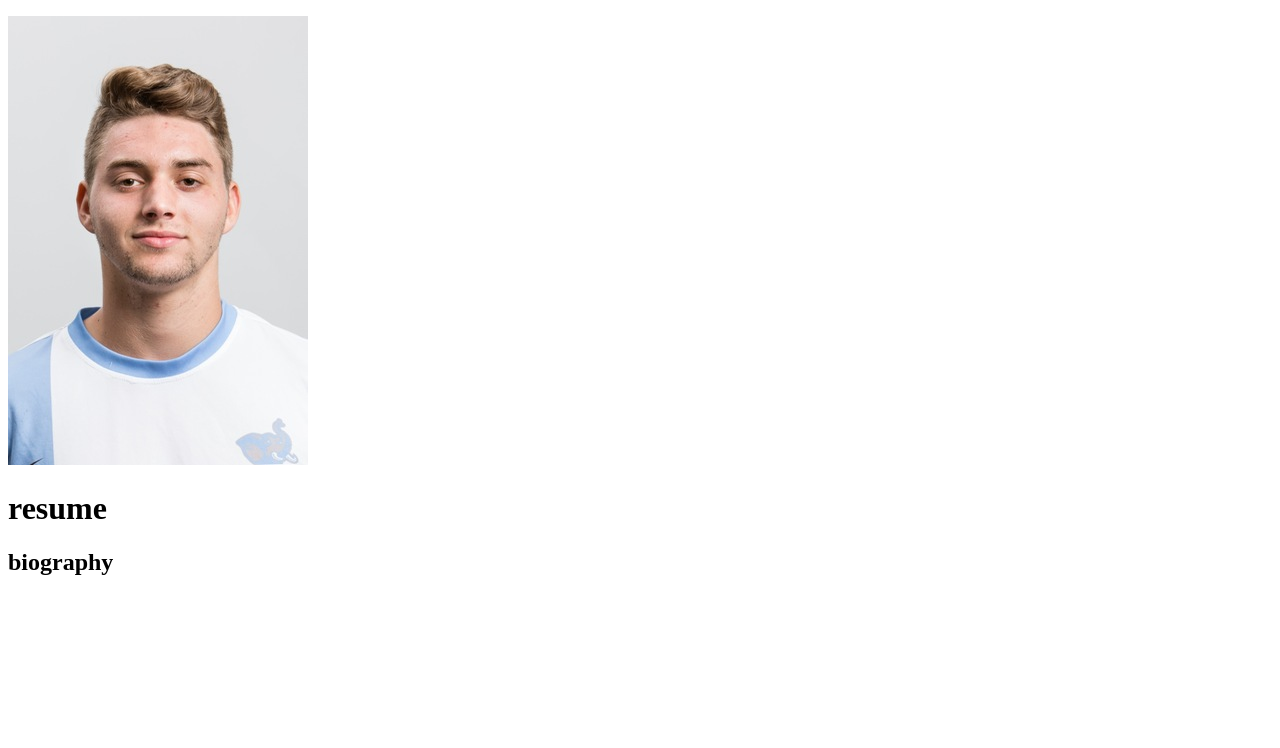
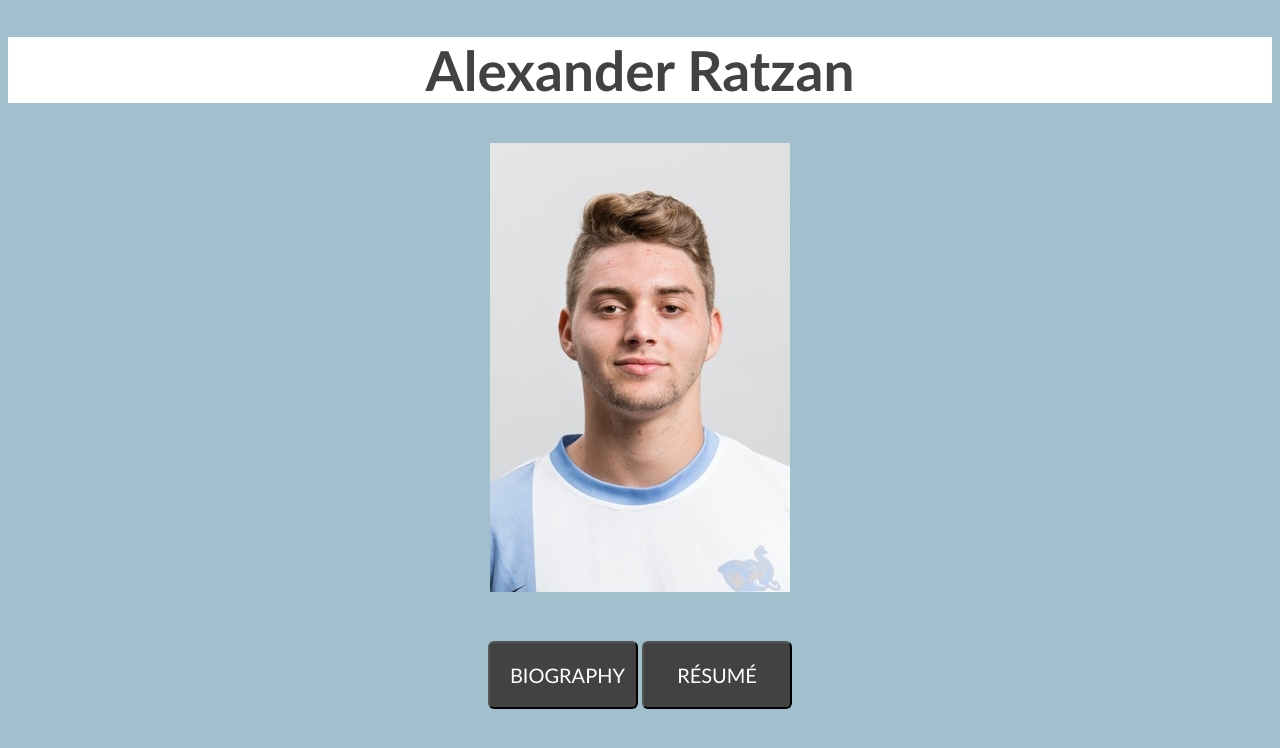
Before and after one commit to aratzan/aratzan.github.io, a plain HTML site: page index.html in a window 1280 px wide. Drawn offline with Linux system fonts and the light colour scheme.

Commit message:
added buttons for links

```diff
--- a/index.html
+++ b/index.html
@@ -3,13 +3,19 @@
 <html>
 
 <head>
-	<title> Alexander Ratzan </title>
+	<title> Alexander Ratzan homepage </title>
+	<link href="index.css" rel="stylesheet" />
+	<meta charset="utf-8" />
 </head>
 
 <body>
+	<h1> Alexander Ratzan </h1>
 	<p><img src="RatzanHeadshot.jpg" alt="headshot image" /></p>
-	<h1>resume</h1>
-	<h2>biography</h2>
+	<!-- <p><a href=resume.html>resume</a> <a href=bio.html>biography</a></p> -->
+	<form>
+	<input class="Mybuttons" type="button" value="BIOGRAPHY" onclick= "window.location.href='bio.html'" />
+	<input class="Mybuttons" type="button" value="RÉSUMÉ" onclick= "window.location.href='resume.html'" />
+	</form>
 </body>
 
 </html>
```
